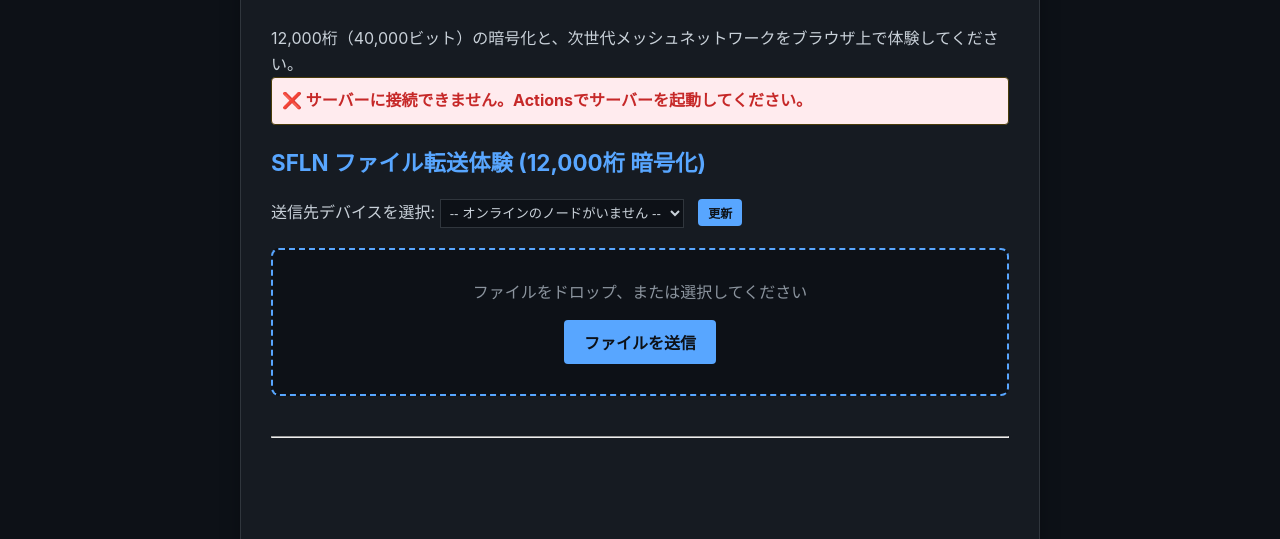
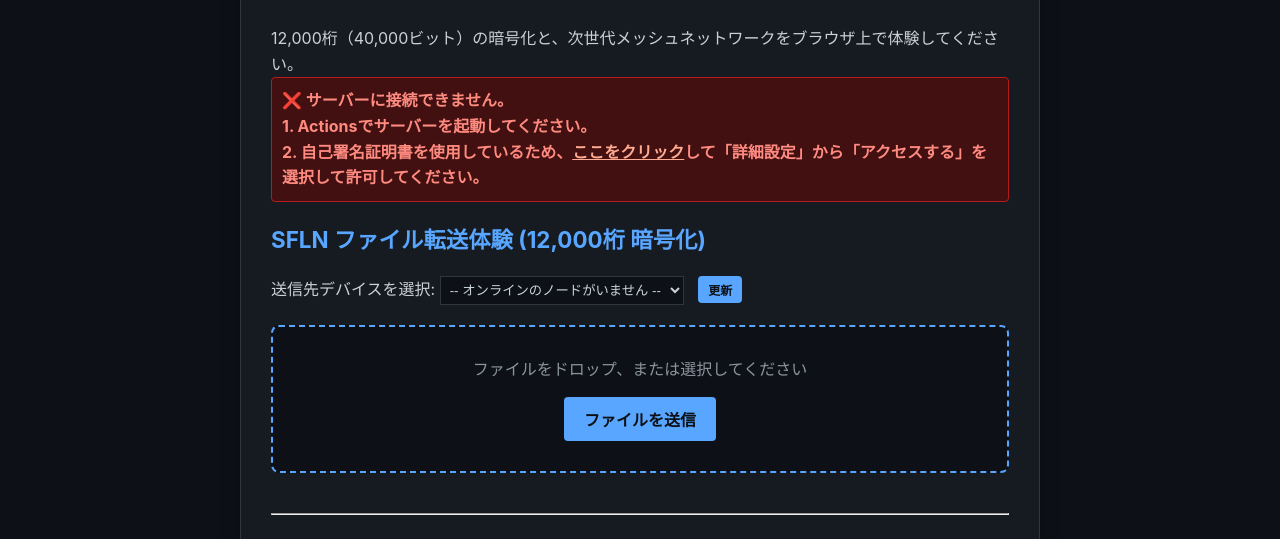
Before and after one commit to maigotaisakuservice-spport-of-pcking/SFLN---Secure-Fast-Locking-Network---, a plain HTML site: page demo.html in a window 1280 px wide. Shown: the part 249-788 px from the top of the page. Drawn offline with Linux system fonts and the light colour scheme.

Commit message:
Modify WebSocket connection setup and error handling
Updated WebSocket connection to use protocol based on page security and improved error message formatting.

```diff
--- a/demo.html
+++ b/demo.html
@@ -100,9 +100,12 @@
     <script src="sfln/js-library/sfln.js"></script>
     <script>
         const sfln = new SFLNClientJS();
-        const SERVER_WS = "ws://sfln-server.pdg.f5.si:9001";
+
+        // Use WSS if current page is HTTPS
+        const protocol = window.location.protocol === 'https:' ? 'wss:' : 'ws:';
+        const SERVER_WS = `${protocol}//sfln-server.pdg.f5.si:9001`;
         // Fallback to local if f5.si is not up yet
-        const LOCAL_WS = "ws://" + "sfln-server.pdg.f5.si" + ":9001";
+        const LOCAL_WS = `${protocol}//` + window.location.hostname + ":9001";
 
         let receivedChunks = [];
         let expectedChunks = 0;
@@ -118,9 +121,12 @@
                 document.getElementById('my-id-display').innerText = sfln.nodeId.substring(0,8);
                 refreshPeers();
             } catch (e) {
-                statusDiv.innerText = "❌ サーバーに接続できません。Actionsでサーバーを起動してください。";
-                statusDiv.style.background = "#ffebee";
-                statusDiv.style.color = "#c62828";
+                statusDiv.innerHTML = `❌ サーバーに接続できません。<br>
+                    1. Actionsでサーバーを起動してください。<br>
+                    2. 自己署名証明書を使用しているため、<a href="https://sfln-server.pdg.f5.si:9001" target="_blank" style="color: #ffab91; text-decoration: underline;">ここをクリック</a>して「詳細設定」から「アクセスする」を選択して許可してください。`;
+                statusDiv.style.background = "#421010";
+                statusDiv.style.color = "#ff8a80";
+                statusDiv.style.border = "1px solid #b71c1c";
             }
         }
 
```
